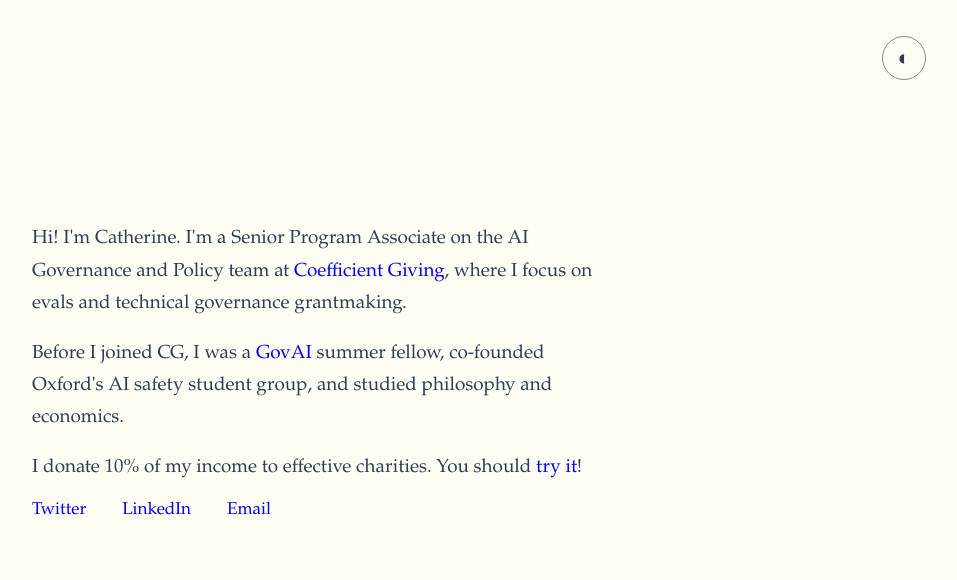
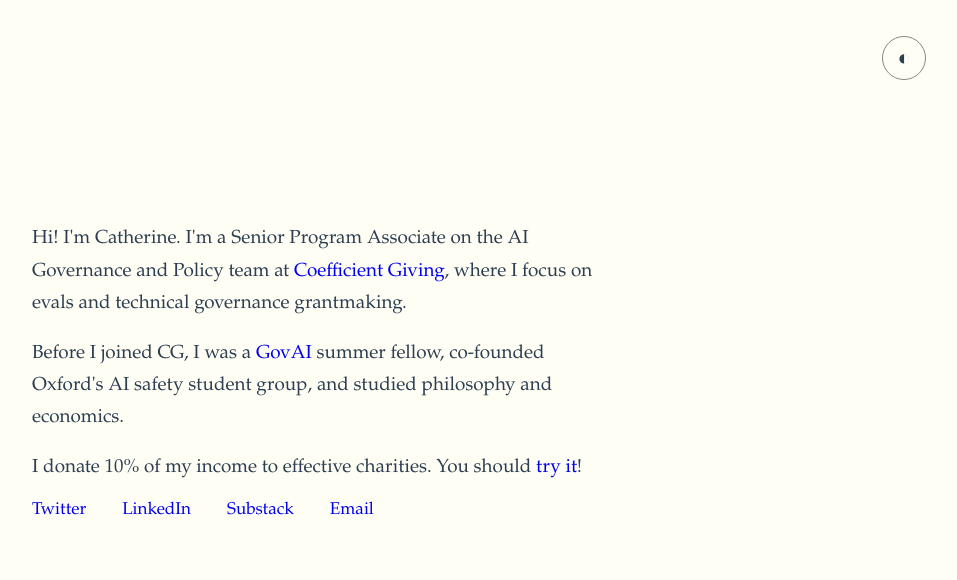
Before and after one commit to catherinebrewer/catherinebrewersite-v1, a plain HTML site: page index.html in a window 1280 px wide. Shown: the whole page, without its empty margins (318-1275 px from the left). Drawn offline with Linux system fonts and the light colour scheme.

Commit message:
Add Substack link to navigation

```diff
--- a/index.html
+++ b/index.html
@@ -244,6 +244,7 @@
         <nav class="links">
             <a href="https://twitter.com/wilhelmscreamin" target="_blank" rel="noopener">Twitter</a>
             <a href="https://linkedin.com/in/ce-brewer" target="_blank" rel="noopener">LinkedIn</a>
+            <a href="https://catherinebrewer.substack.com/" target="_blank" rel="noopener">Substack</a>
             <a href="mailto:ce.brewer@protonmail.com" target="_blank" rel="noopener">Email</a>
         </nav>
     </main>
```
